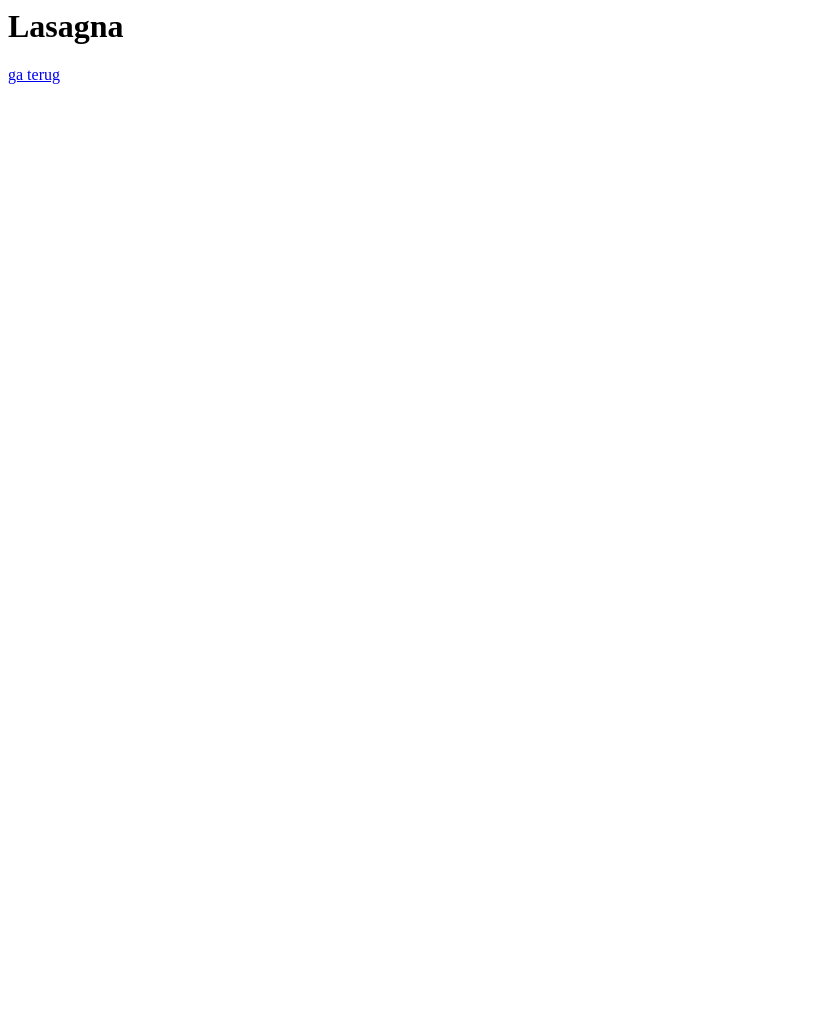
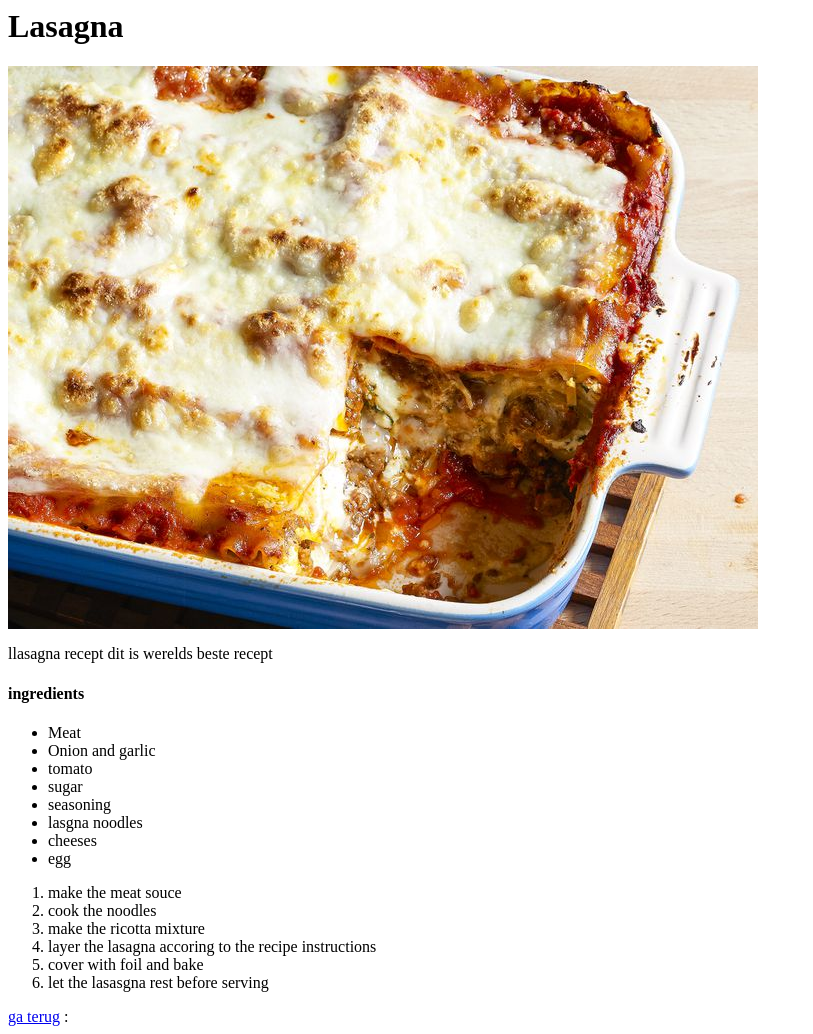
Before and after one commit to ShvanStudentHu/odin-recipes, a plain HTML site: page recipes/lasagna.html in a window 1280 px wide. Shown: the whole page, without its empty margins (0-813 px from the left). Before the commit the page ends 800 px from the top, so only its background shows below. Drawn offline with Linux system fonts and the light colour scheme.

Commit message:
added recepi list, instructions and picture to lasagna page

```diff
--- a/recipes/lasagna.html
+++ b/recipes/lasagna.html
@@ -6,6 +6,27 @@
 </head>
 <body>
     <h1>Lasagna</h1>
+    <img src="../images/lasagna.jpg" alt="Lasagna">
+    <p>llasagna recept dit is werelds beste recept</p>
+    <h4>ingredients</h4>
+    <ul>
+        <li>Meat</li>
+        <li>Onion and garlic</li>
+        <li>tomato</li>
+        <li>sugar</li>
+        <li>seasoning</li>
+        <li>lasgna noodles</li>
+        <li>cheeses</li>
+        <li>egg</li>
+    </ul>
+    <ol>
+        <li>make the meat souce</li>
+        <li>cook the noodles</li>
+        <li>make the ricotta mixture</li>
+        <li>layer the lasagna accoring to the recipe instructions</li>
+        <li>cover with foil and bake</li>
+        <li>let the lasasgna rest before serving</li>
+    </ol>
     <a href="../index.html">ga terug</a>
 </body>
-</html>
+</html>:
```
Also changed, not shown: images/lasagna.jpg (added).
